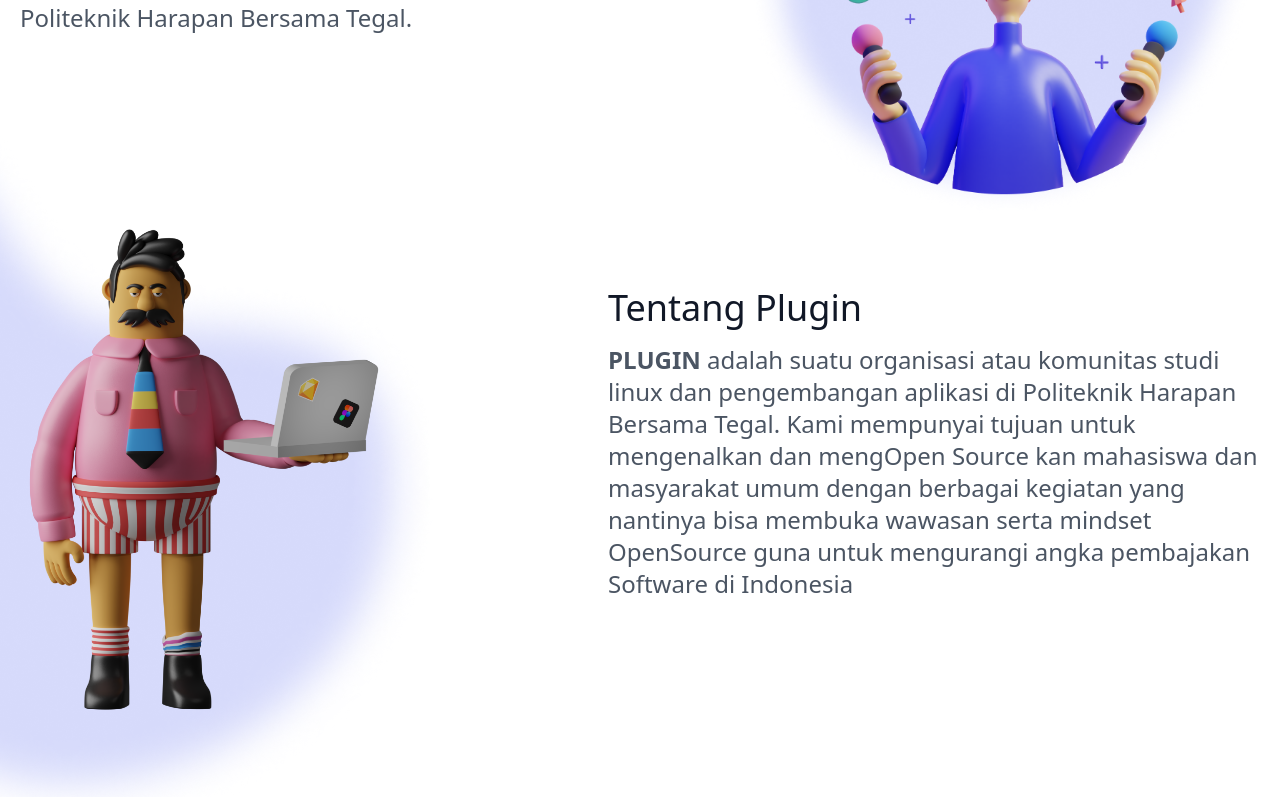
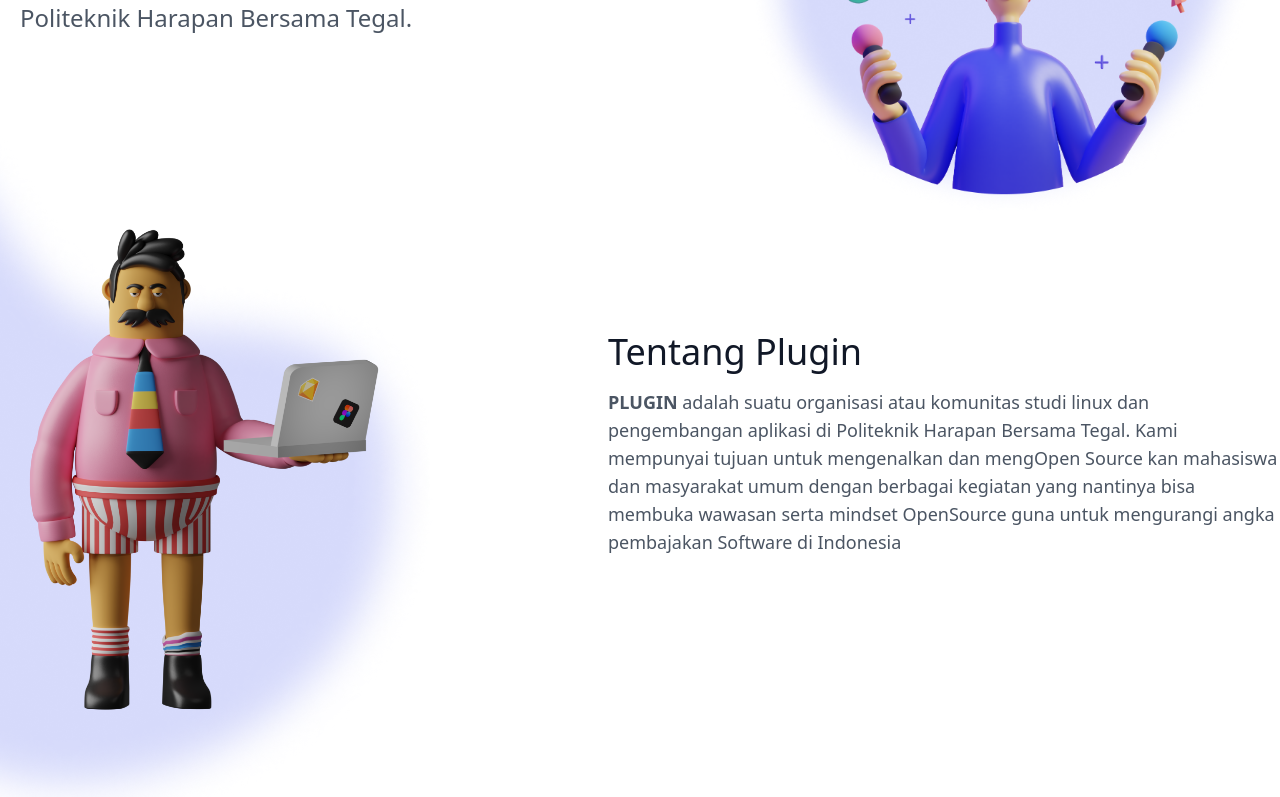
Before and after one commit to plugintegal/as-a-big-commmunity-web-reborn, a React (Create React App) app: page / in a window 1280 px wide. Shown: the part 418-1215 px from the top of the page. Built offline with nearby package versions, Linux system fonts and the light colour scheme; no server answers.

Commit message:
24. Autoplay slider event and resize font about

```diff
--- a/src/components/home/Event.js
+++ b/src/components/home/Event.js
@@ -12,6 +12,8 @@
     speed: 500,
     slidesToShow: 2,
     slidesToScroll: 1,
+    autoplay: true,
+    autoplaySpeed: 2000,
   };
   return (
     <section class="text-gray-600 body-font">
--- a/src/components/home/Hero.js
+++ b/src/components/home/Hero.js
@@ -62,7 +62,7 @@
             <h1 className="title-font sm:text-4xl text-3xl mb-4 font-medium text-gray-900">
               Tentang Plugin
             </h1>
-            <p className="mb-8 text-2xl ">
+            <p className="mb-8 text-lg ">
               <span className="font-bold">PLUGIN</span> adalah suatu organisasi
               atau komunitas studi linux dan pengembangan aplikasi di Politeknik
               Harapan Bersama Tegal. Kami mempunyai tujuan untuk mengenalkan dan
```
